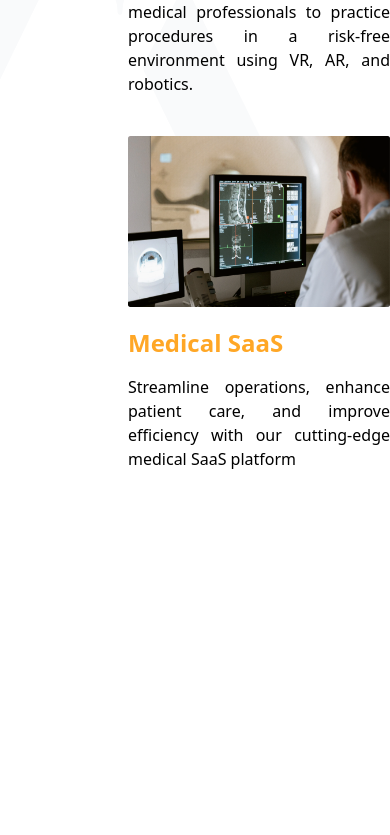
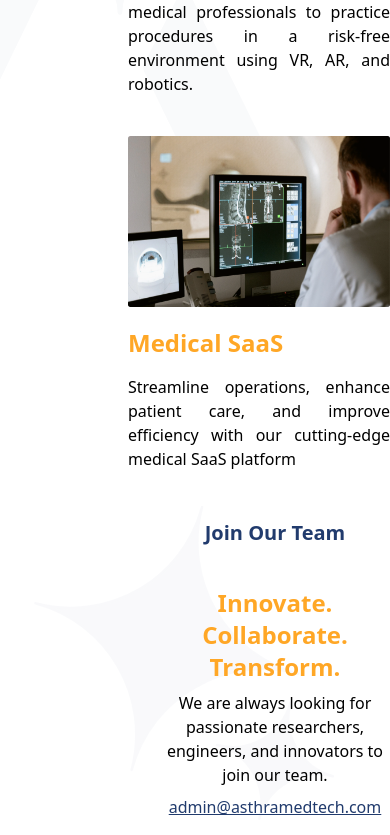
Before and after one commit to manishaac2002/asthra_landing_page, a React (Vite) app: page / in a window 390 px wide. Shown: the part 939-1774 px from the top of the page. Before the commit the page ends 1410 px from the top, so only its background shows below. Built offline with nearby package versions, Linux system fonts and the light colour scheme.

Commit message:
feat: completed Career || style: completed css and responsive.

```diff
--- a/src/App.jsx
+++ b/src/App.jsx
@@ -4,6 +4,7 @@ import Home from './components/Home'
 import NavBar from './components/NavBar'
 import AboutUs from './components/AboutUs'
 import ProductServices from './components/ProductServices'
+import Contact from './components/Contact'
 
 function App() {
 
@@ -13,6 +14,7 @@ function App() {
    {/* <Home />
    <AboutUs /> */}
    <ProductServices />
+   <Contact/>
    </>
   )
 }
--- a/src/Icons/AsthraPattern.jsx
+++ b/src/Icons/AsthraPattern.jsx
@@ -71,3 +71,32 @@ export const AsthraPatternLeft = () => {
     </svg>
   );
 };
+
+export const Stars = () => {
+  return (
+    <svg
+      width="349"
+      height="364"
+      viewBox="0 0 349 364"
+      fill="none"
+      xmlns="http://www.w3.org/2000/svg"
+    >
+      <path
+        d="M202.04 36.1083C182.597 108.659 225.648 183.234 298.199 202.678C225.648 183.234 151.073 226.286 131.63 298.837C151.073 226.286 108.021 151.711 35.4705 132.267C108.021 151.711 182.597 108.659 202.04 36.1083Z"
+        fill="#F4F5F8"
+        stroke="#F4F5F8"
+        stroke-width="2.60068"
+        stroke-linecap="round"
+        stroke-linejoin="round"
+      />
+      <path
+        d="M290.433 231.656C281.855 263.663 300.849 296.564 332.856 305.142C300.849 296.564 267.948 315.557 259.37 347.565C267.948 315.557 248.954 282.657 216.947 274.079C248.954 282.657 281.855 263.663 290.433 231.656Z"
+        fill="#F4F5F8"
+        stroke="#F4F5F8"
+        stroke-width="2.60068"
+        stroke-linecap="round"
+        stroke-linejoin="round"
+      />
+    </svg>
+  );
+};
--- a/src/components/Contact.jsx
+++ b/src/components/Contact.jsx
@@ -1,9 +1,23 @@
-import React from 'react'
+import React from "react";
+import { Stars } from "../Icons/AsthraPattern";
 
 const Contact = () => {
   return (
-    <div>Contact</div>
-  )
-}
+    <div>
+      <div className="absolute sm:left-50 md:left-50 lg:left-60 xl:left-200 -z-50 opacity-50 sm:opacity-75 md:opacity-100 w-[10rem] sm:w-[15rem] md:w-[20rem] lg:w-[25rem] xl:w-[30rem] max-w-none ">
+        <Stars />
+      </div>
 
-export default Contact
+      <div>
+        <p className="text-[#213B6D] text-xl ml-40 md:ml-0 md:text-4xl font-bold text-center pt-12 md:pt-28">Join Our Team</p>
+        <p className="text-[#FFA726] text-2xl xl:text-3xl ml-40 md:ml-0 font-bold text-center mt-4 lg:mt-0 pt-6 md:pt-8">Innovate. Collaborate. Transform.</p>
+        <p className="lg:text-xl text-center pt-2 ml-40 md:ml-0">We are always looking for passionate researchers, engineers, and innovators
+        to join our team.</p>
+        <a href="admin@asthramedtech.com" className="block text-center ml-40 md:ml-0 lg:text-xl pt-2 text-[#213B6D] underline">admin@asthramedtech.com</a>
+
+      </div>
+    </div>
+  );
+};
+
+export default Contact;
```
